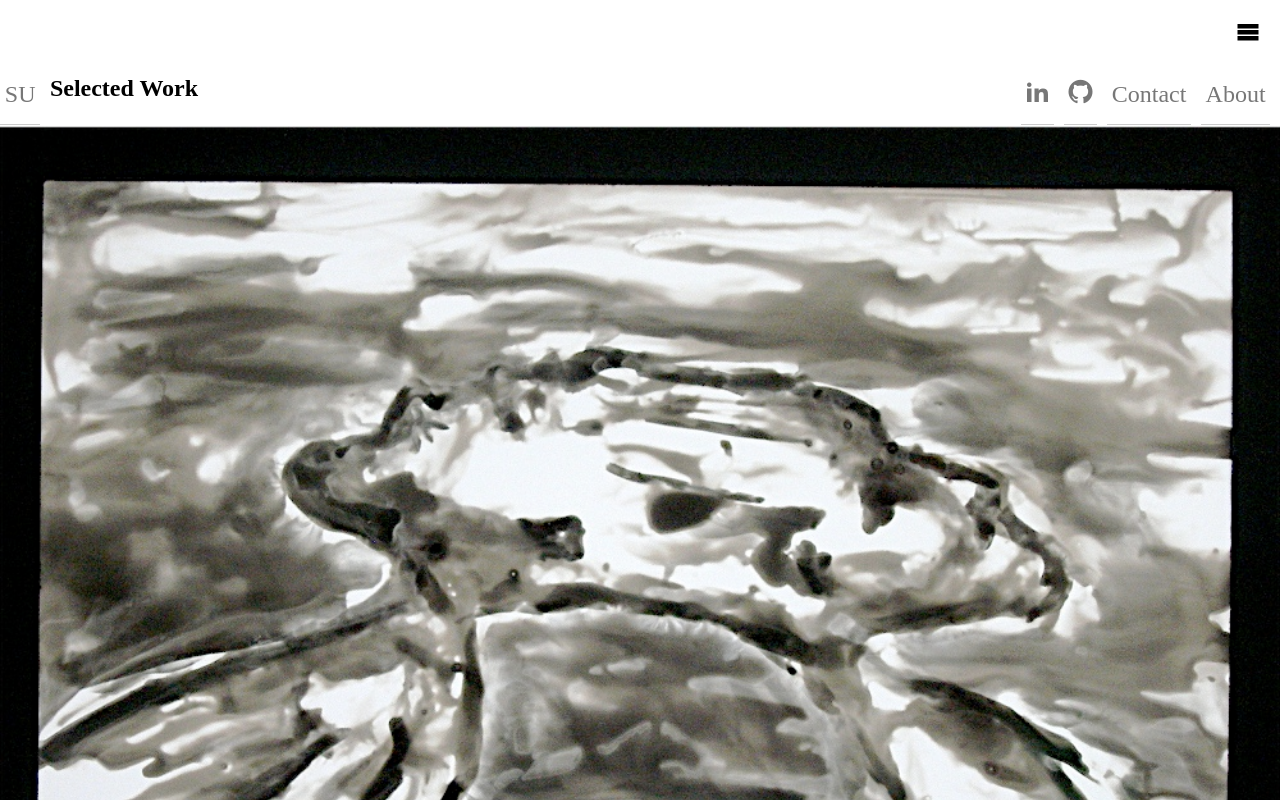
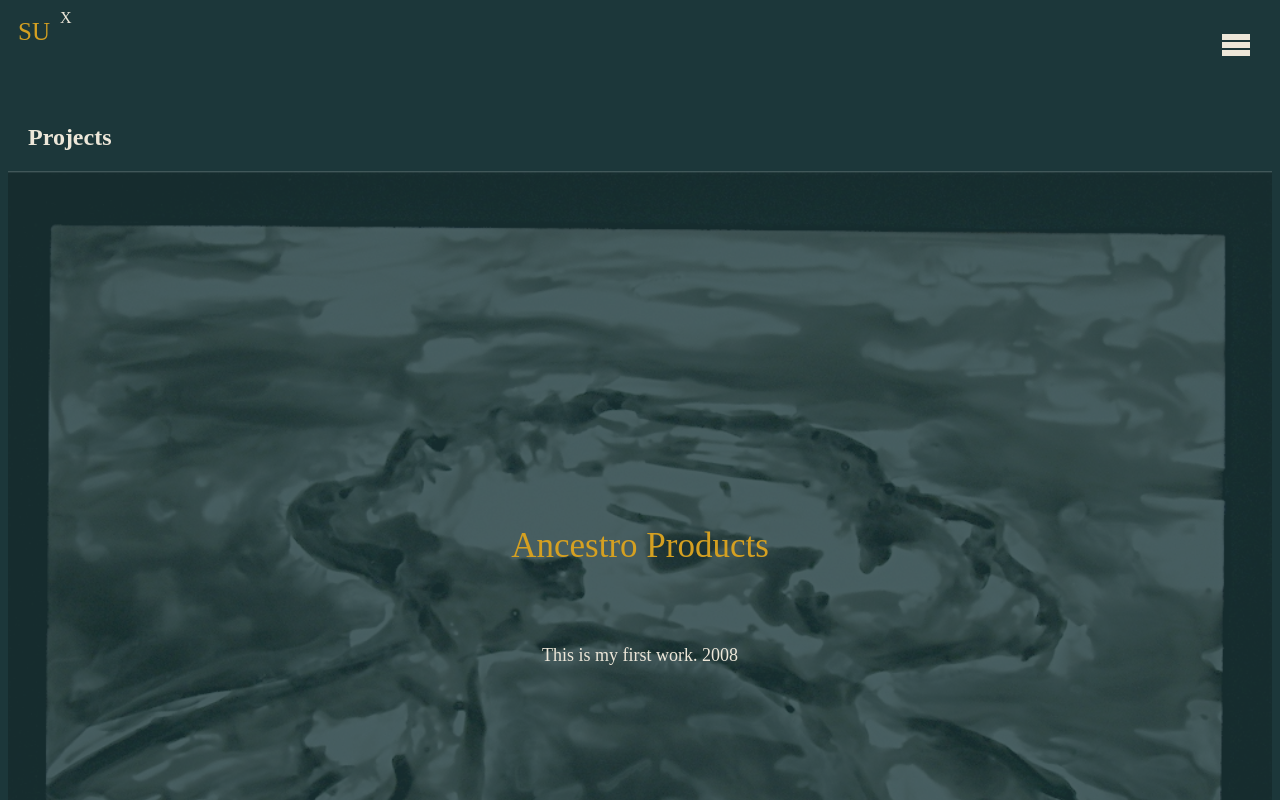
Before and after one commit to sandraul/301n-portfolio, a plain HTML site: page index.html in a window 1280 px wide. Shown: the top 800 px of the page. Drawn offline with nearby package versions, Linux system fonts and the light colour scheme; files whose address does not match are found by name.

Commit message:
Added mailto link and created function to handle hamburguer menu

```diff
--- a/index.html
+++ b/index.html
@@ -7,33 +7,25 @@
     <link rel="stylesheet" type="text/css" href="styles/base.css">
      <script src="https://ajax.googleapis.com/ajax/libs/jquery/3.1.1/jquery.min.js"></script>
     <link href="https://fonts.googleapis.com/css?family=Ubuntu:400,500,700" rel="stylesheet">
-
   </head>
   <body>
-    <header>
+    <header class="site-header clearfix">
       <nav class="main-nav">
+        <div id="logo"><a href="#" target="_self">SU</a></div>
         <div class="icon-menu"></div>
+        <div class="icon-close">X</div> <!--find an icon to place here -->
         <ul>
-          <li id="logo"><a href="#" target="_self">SU</a></li>
-          <li class="tab" data-content="about">
-            <a href="#" target="_self">About</a>
-          </li>
-          <li class="tab" data-content="contact">
-            <a href="#" target="_self">Contact</a>
-          </li>
-          <li>
-            <a href="https://github.com/sandraul" target="_blank"  class="icon-github"></a>
-          </li>
-          <li>
-            <a href="https://www.linkedin.com/in/sandra-ultreras" target="_blank" class="icon-linkedin2"></a>
-          </li>
+          <li class="tab" data-content="about"><a href="#">About</a></li>
+          <li><a href="mailto:sandraultreras@gmail.com" target="_top">Contact</a></li>
+          <li><a href="https://github.com/sandraul" target="_blank"  class="icon-github"></a></li>
+          <li><a href="https://www.linkedin.com/in/sandra-ultreras" target="_blank" class="icon-linkedin2"></a></li>
         </ul>
       </nav>
     </header>
 
 <!-- jQuery Works template page -->
       <section id="main" class="content">
-        <h1>Selected Work</h1>
+        <h1>Projects</h1>
         <div class="work-container">
             <article class="template">
               <img class="image-show" src="">
@@ -57,5 +49,6 @@
 <script src="vendor/jquery-3.2.1.js"></script>
 <script src="scripts/portfolioData.js"></script>
 <script src="scripts/portfolio.js"></script>
+<script src="scripts/portfolioView.js"></script>
   </body>
 </html>
--- a/scripts/portfolio.js
+++ b/scripts/portfolio.js
@@ -1,4 +1,4 @@
-'use strict'
+'use strict';
 
 var allPortfolios = [];
 
--- /dev/null
+++ b/scripts/portfolioView.js
@@ -0,0 +1,26 @@
+'use strict';
+
+var portfolioView = {};
+
+portfolioView.handleMainNav = function () {
+
+  $('.icon-menu').on('click', function () {
+
+    $('.main-nav ul').slideToggle('slow', function () {
+      $('.icon-menu').hide();
+      $('.icon-close').show();
+    });
+  });
+
+  $('.icon-close').on('click', function () {
+
+    $('.main-nav ul').slideToggle('slow', function () {
+      $('.icon-close').hide();
+      $('.icon-menu').show();
+    });
+  });
+}
+
+$(document).ready(function() {
+  portfolioView.handleMainNav();
+})
--- a/styles/base.css
+++ b/styles/base.css
@@ -3,11 +3,12 @@
 @import 'modules.css';
 
 body {
-  line-height: 1.5;
-  font-size: 100%;
-  color: black;
-  margin: 0 auto;
-  width: 100%;
+  /*line-height: 1.5;*/
+  /*font-size: 100%;*/
+  color: #EDE7D9;
+  background-color: #1C373A;
+  /*margin: 0 auto;*/
+  /*width: 100%;*/
 }
 
 
@@ -23,12 +24,13 @@ p {
 
 a, a:link, a:active {
   text-decoration: none;
-  color: #777;
+  color: #D5A021;
 }
 
 a:hover, a:focus {
-  color: #29506D;
+  color: #736B60;
 }
 
 a:visited {
+  color: #A49694;
 }
--- a/styles/modules.css
+++ b/styles/modules.css
@@ -1,38 +1,33 @@
 .icon-menu {
    float: right;
    margin: 20px;
-  font-size: 150%;
-   /*position: absolute;*/
+   font-size: 200%;
+   padding-bottom: 10px;
+   position: relative;
    /*right: 0px;*/
  }
 
-.image-show {
-   width: 100%;
-}
-
-.template {
-  display: none;
-}
-
-.main-nav {
-  height: 50px;
+section h1 {
+  padding-left: 20px;
+  padding-top: 80px;
 }
 
  .main-nav ul {
    /*width: 100%;*/
    display: none;
+   margin-top: 20px;
    /*decoration: none;*/
-  padding: 0;
+   /*padding: 0;*/
    list-style: none;
    clear: both;
  }
 
-.main-nav:hover ul {
+ /*.main-nav:hover ul {
    display: block;
-}
+ }*/
 
  .main-nav li {
-  float: right;
+   /*float: right;*/
    margin-right: .4em;
    font-size: 1.5em;
    padding: .5em .2em;
@@ -41,5 +36,47 @@
 
  .main-nav #logo {
    float: left;
-  display: inline-block;
+   padding: 10px;
+   font-size: 25px;
+   /*display: inline-block;*/
  }
+
+.image-show {
+   width: 100%;
+   opacity: 0.2;
+   /*z-index: -1;*/
+}
+
+.image-show:hover {
+  opacity: 0.4;
+}
+
+.template {
+  display: none;
+}
+
+article {
+  position: relative;
+}
+
+.title-link {
+  position: absolute;
+  left: 0;
+  top: 35%;
+  width: 100%;
+  text-align: center;
+  font-size: 35px;
+}
+
+.description {
+  position: absolute;
+  left: 0;
+  top: 45%;
+  width: 100%;
+  text-align: center;
+  font-size: 18px;
+}
+
+.main-nav {
+  /*height: 50px;*/
+}
```
Also changed, not shown: styles/layout.css (+14 -79 lines), README.md. Lines whose indentation alone changed are shown as unchanged.
